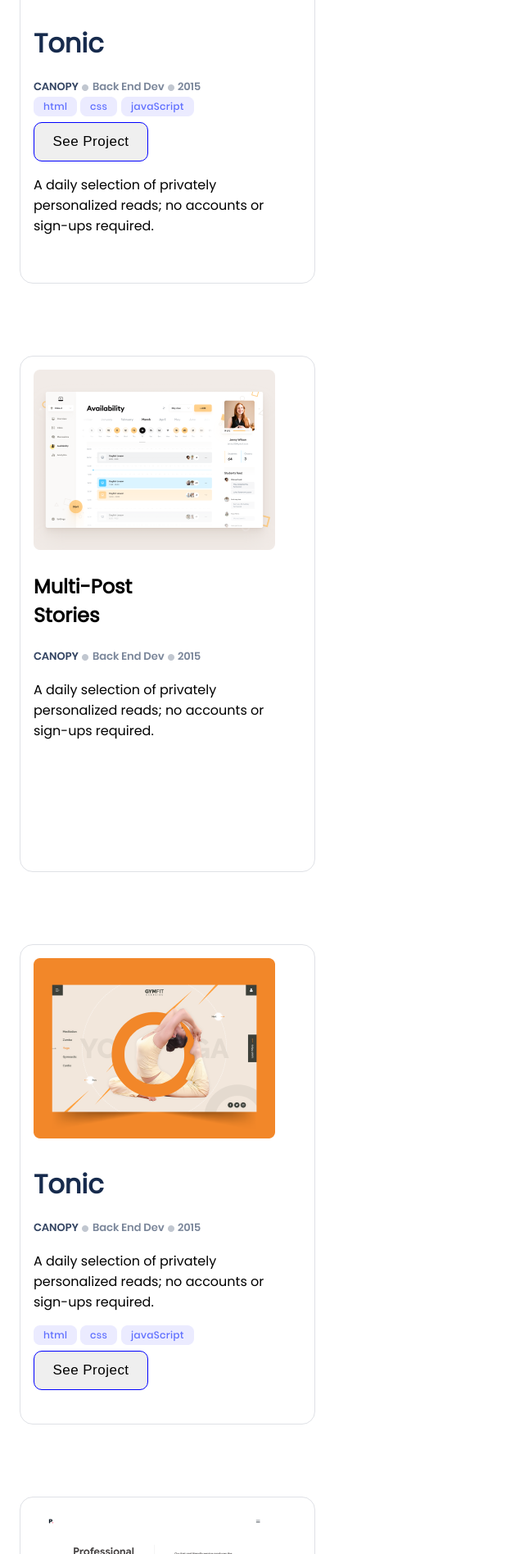
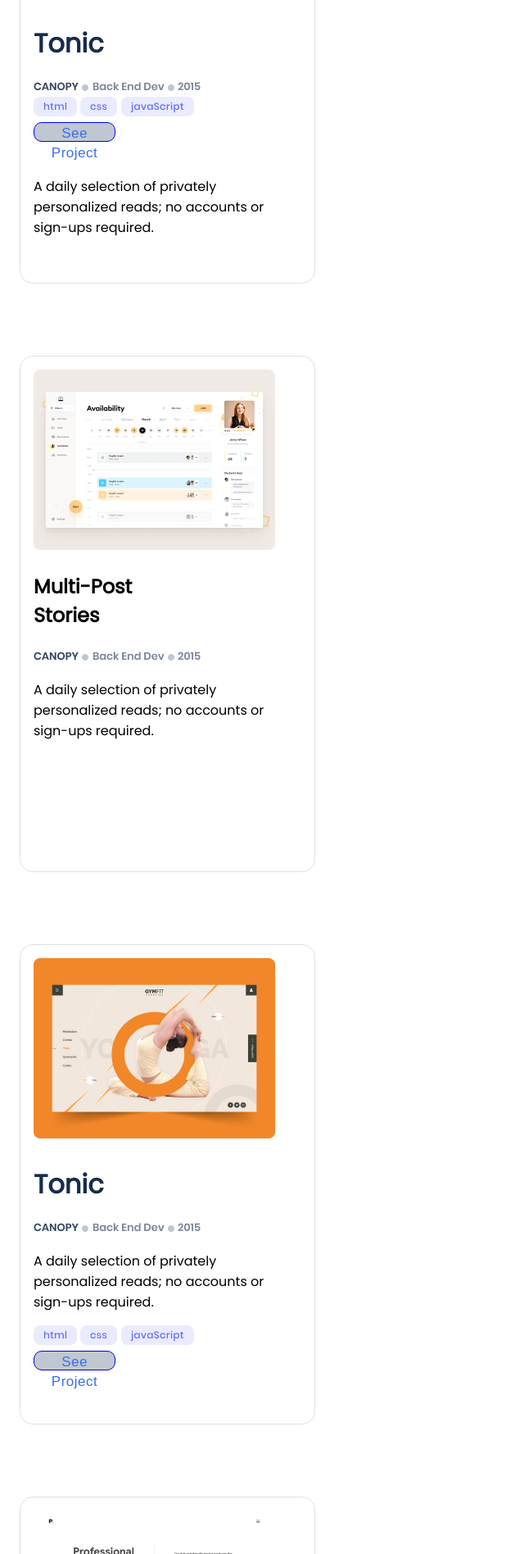
Before and after one commit to francis3400/Portfolio, a website: page index.html in a window 1280 px wide. Shown: the part 982-2878 px from the top of the page at 82% size, without its empty margins (0-640 px from the left). Drawn offline with Linux system fonts and the light colour scheme.

Commit message:
Update index.html

```diff
--- a/index.html
+++ b/index.html
@@ -70,7 +70,7 @@
           <img src="images/Tag (1).png" />
           <img src="images/Tag.png" />
         </div>
-        <button type="input" class="button1">See Project</button>
+        <button type="submit" class="button">See Project</button>
 
         <p class="body-text">
           A daily selection of privately personalized reads; no accounts or
@@ -111,7 +111,7 @@
           <img src="images/Tag (1).png" />
           <img src="images/Tag.png" />
         </div>
-        <button type="input" class="button1">See Project</button>
+        <button type="submit" class="button">See Project</button>
       </div>
       <div class="card-5">
         <img src="images/Snapshoot Portfolio (3).png" />
@@ -150,7 +150,7 @@
             <img src="images/linkedin (3).png">
             <img src="images/M.png">
           <img src="images/sash.png">
-<button>Get my resume</button>
+<button type="submit">Get my resume</button>
       </div>
     </div>
   </body>
```
